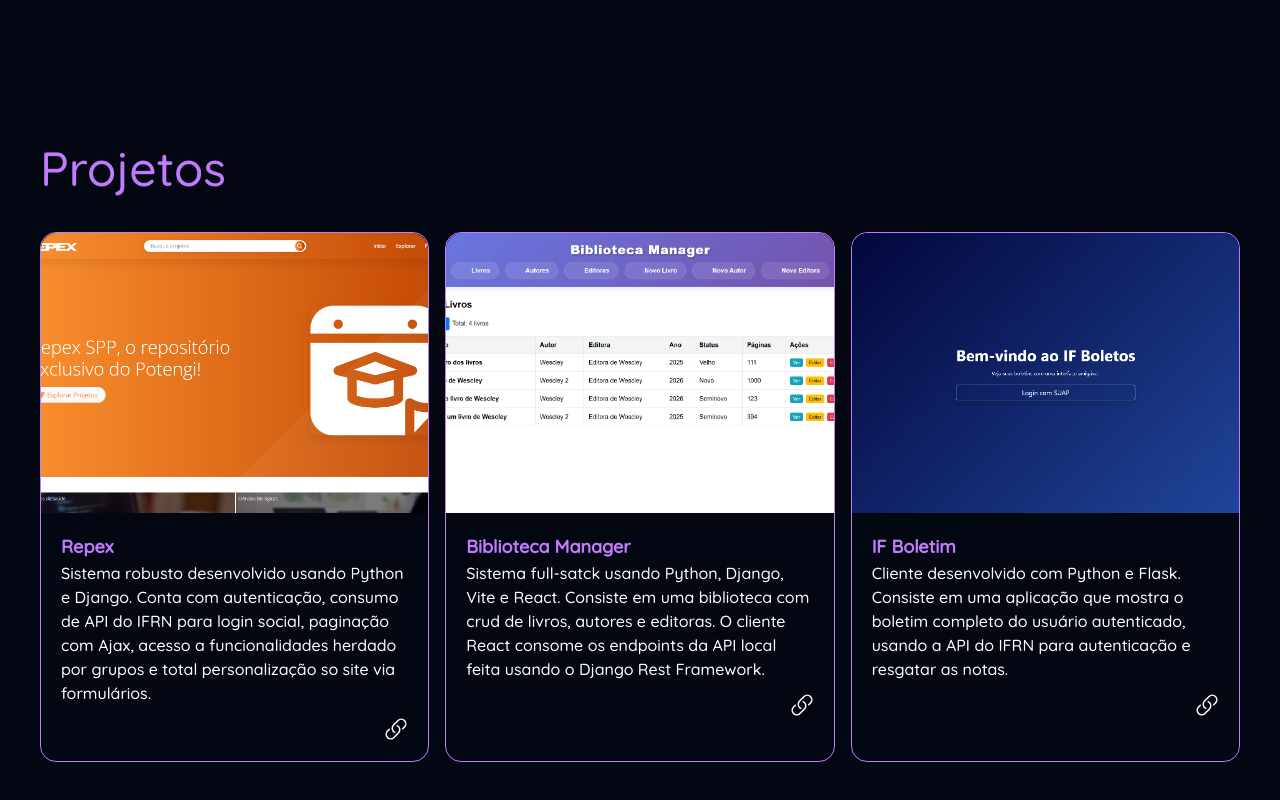
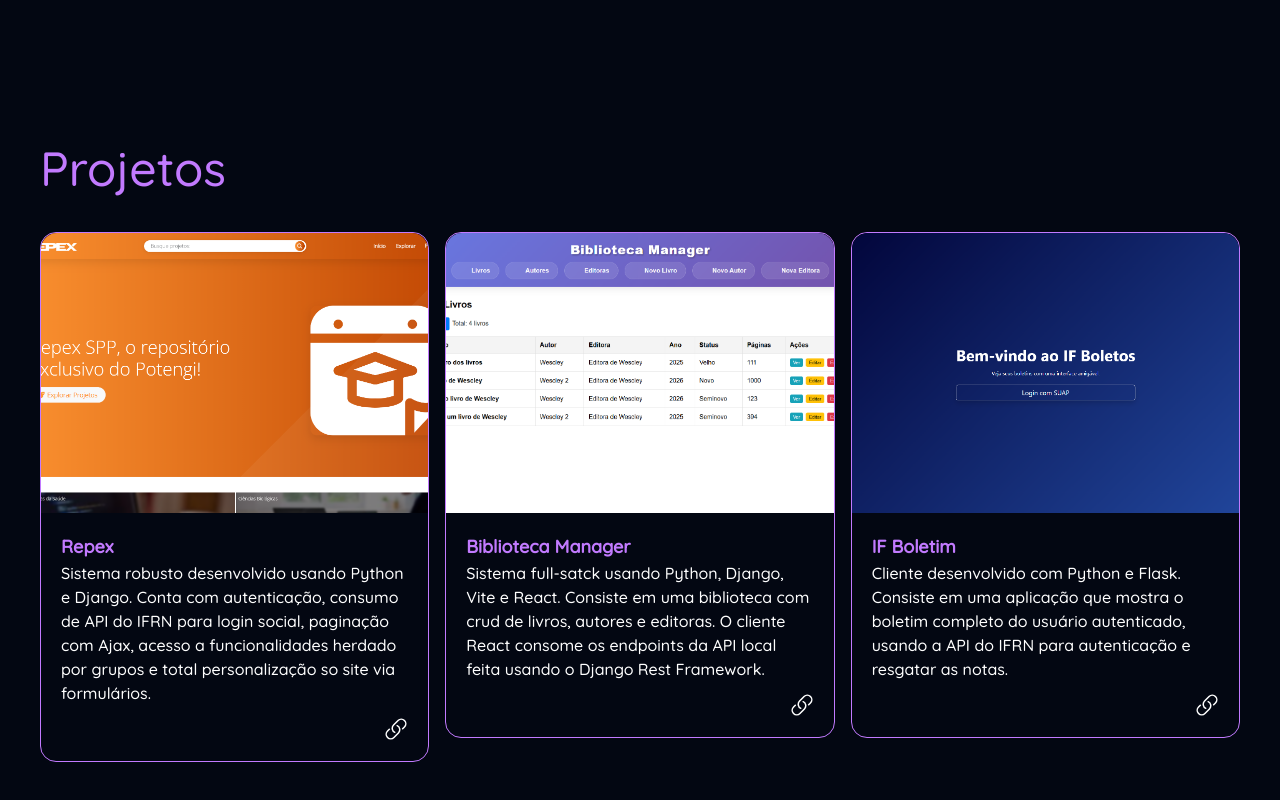
Before and after one commit to WescleyPlinio/portfolio, a React (Vite) app in the folder portfolio/: page / in a window 1280 px wide. Shown: the part 1732-2532 px from the top of the page. Built offline with nearby package versions, Linux system fonts and the light colour scheme.

Commit message:
Corrjindo erro no FadeIn do componente Projeto

```diff
--- a/portfolio/src/components/FadeIn.jsx
+++ b/portfolio/src/components/FadeIn.jsx
@@ -11,7 +11,7 @@
                     setVisible(true);
                 }
             }, {
-            threshold: 1,
+            threshold: 0.8,
         });
 
         if (ref.current) {
--- a/portfolio/src/components/Project.jsx
+++ b/portfolio/src/components/Project.jsx
@@ -1,5 +1,8 @@
+import FadeIn from "./FadeIn"
+
 export default function Project({ title, text, imgUrl, projectUrl }) {
     return (
+        <FadeIn>
             <div className="border border-purple-400 rounded-2xl">
                 <div className="w-full">
                     <img src={`/portfolio/imgs/${imgUrl}`} className="rounded-t-2xl h-70 w-full object-cover object-center" alt="Projeto" />
@@ -13,5 +16,6 @@
                     </a>
                 </div>
             </div>
+        </FadeIn>
     )
 }
--- a/portfolio/src/components/Section.jsx
+++ b/portfolio/src/components/Section.jsx
@@ -21,9 +21,8 @@
         </p>
       </FadeIn>
 
-      <FadeIn>
-        {children}
-      </FadeIn>
+      {children}
+
     </section>
   );
 }
```
Lines whose indentation alone changed are shown as unchanged.
